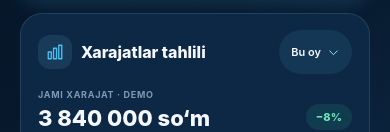
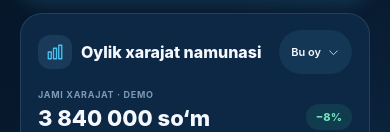
Before and after one commit to abdulazizganiyev255-ship-it/hisobchi-ai-mobile, a React Native app: screen / in a window 390 px wide. Shown: the part 394-526 px from the top of the page. Built offline with nearby package versions, Linux system fonts and the light colour scheme.

Commit message:
fix(copy): distinguish static Dashboard chart from transaction-derived Analytics

```diff
--- a/src/screens/DashboardScreen.tsx
+++ b/src/screens/DashboardScreen.tsx
@@ -45,7 +45,7 @@ export function DashboardScreen({onOpenTransactions, transactions}: {onOpenTrans
     <SurfaceCard style={styles.chartCard}>
       <SectionHeader
         icon="chart"
-        title="Xarajatlar tahlili"
+        title="Oylik xarajat namunasi"
         trailing={
           <Pressable
             style={styles.periodBtn}
```
